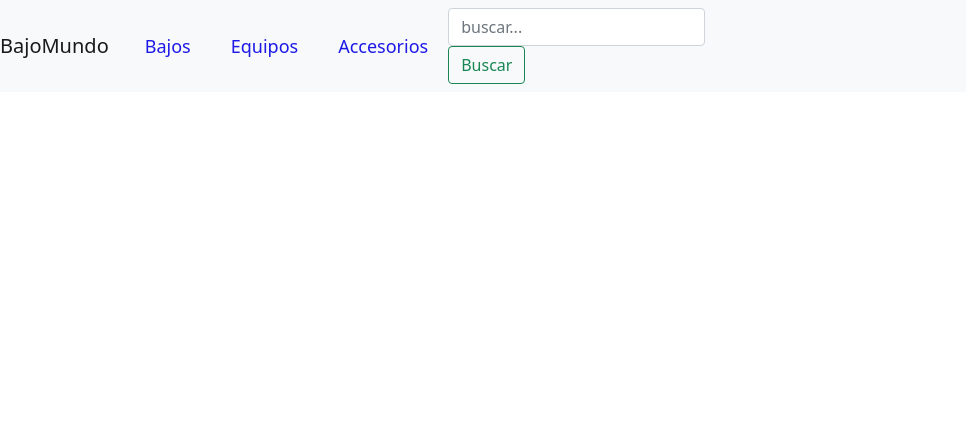
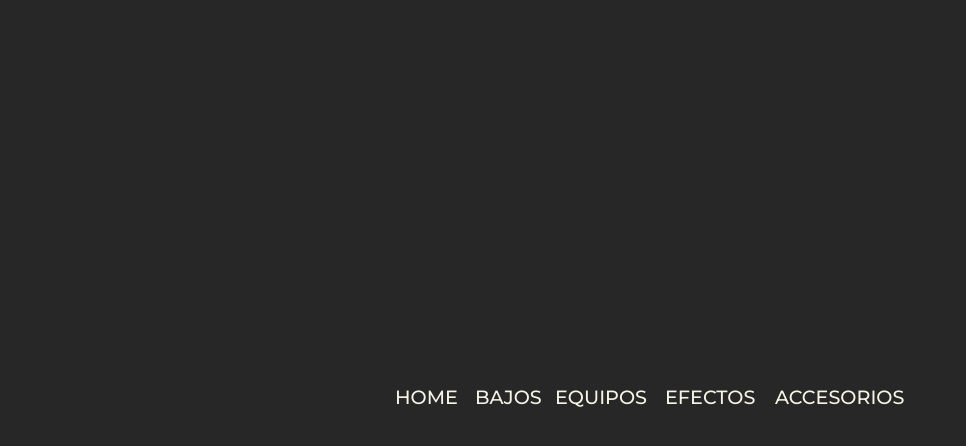
Before and after one commit to PlantaH/bajomundo, a React (Create React App) app: page / in a window 1280 px wide. Shown: the top 446 px of the page, without its empty margins (0-966 px from the left). Built offline with nearby package versions, Linux system fonts and the light colour scheme.

Commit message:
Componente Navbar

```diff
--- a/src/App.css
+++ b/src/App.css
@@ -1,4 +1,9 @@
-.App {
+body {
+  background: #272727;
+  font-family: "Montserrat", sans-serif;
+}
+
+/*.App {
   text-align: center;
 }
 
@@ -36,3 +41,4 @@
     transform: rotate(360deg);
   }
 }
+*/
--- a/src/App.js
+++ b/src/App.js
@@ -1,25 +1,18 @@
-import logo from './logo.svg';
+
+
 import './App.css';
 
-
-import { BrowserRouter as Router, Switch, Route, Link } from "react-router-dom";
-
-import Navbar from "./components/navbar"
-import Bajos from "./pages/bajos"
-import Equipos from "./pages/equipos"
-import Accesorios from "./pages/accesorios"
+import Navbar from "./components/Navbar/Navbar"
+import Footer from './components/Footer/Footer';
+import Main from './components/Main/Main';
 
 function App() {
   return (
-    <Router>
+    <body>
+
       <Navbar />
-      <Switch>
-        <Route path='/bajos' exact component={Bajos} />
-        <Route path='/equipos' component={Equipos} />
-        <Route path='/accesorios' component={Accesorios} />
-      </Switch>
-    </Router>
 
+    </body>
   );
 }
 
--- /dev/null
+++ b/src/components/Footer/Footer.jsx
@@ -0,0 +1,11 @@
+import React from 'react' //rafce
+
+const Footer = () => {
+    return (
+        <footer>
+            <div>el footer</div>
+        </footer>
+    )
+}
+
+export default Footer
--- /dev/null
+++ b/src/components/Main/Main.jsx
@@ -0,0 +1,12 @@
+import React from 'react'
+
+
+const Main = () => {
+    return (
+        <main>
+            este es el main
+        </main>
+    )
+}
+
+export default Main
--- /dev/null
+++ b/src/components/Navbar/Navbar.css
@@ -0,0 +1,92 @@
+@import url("https://fonts.googleapis.com/css2?family=Montserrat:wght@400;500;600;700&display=swap");
+* {
+  margin: 0;
+  padding: 0;
+  -webkit-box-sizing: border-box;
+  box-sizing: border-box;
+}
+
+
+.navMenu {
+  position: absolute;
+  top: 50%;
+  left: 50%;
+  -webkit-transform: translate(-50%, -50%);
+  transform: translate(-50%, -50%);
+}
+
+.navMenu a {
+  color: #f6f4e6;
+  text-decoration: none;
+  font-size: 1.2em;
+  text-transform: uppercase;
+  font-weight: 500;
+  display: inline-block;
+  -webkit-transition: all 0.2s ease-in-out;
+  transition: all 0.2s ease-in-out;
+}
+
+.navWidth-80{
+    width: 80px;
+}
+.navWidth-110{
+    width: 110px;
+}
+.navWidth-150{
+    width: 150px;
+}
+
+.navMenu a:hover {
+  color: #fddb3a;
+}
+
+.navMenu .dot {
+  width: 6px;
+  height: 6px;
+  background: #fddb3a;
+  border-radius: 50%;
+  opacity: 0;
+  -webkit-transform: translateX(30px);
+  transform: translateX(30px);
+  -webkit-transition: all 0.2s ease-in-out;
+  transition: all 0.2s ease-in-out;
+}
+
+.navMenu a:nth-child(1):hover ~ .dot {
+  -webkit-transform: translateX(30px);
+  transform: translateX(30px);
+  -webkit-transition: all 0.2s ease-in-out;
+  transition: all 0.2s ease-in-out;
+  opacity: 1;
+}
+
+.navMenu a:nth-child(2):hover ~ .dot {
+  -webkit-transform: translateX(110px);
+  transform: translateX(110px);
+  -webkit-transition: all 0.2s ease-in-out;
+  transition: all 0.2s ease-in-out;
+  opacity: 1;
+}
+
+.navMenu a:nth-child(3):hover ~ .dot {
+  -webkit-transform: translateX(205px);
+  transform: translateX(205px);
+  -webkit-transition: all 0.2s ease-in-out;
+  transition: all 0.2s ease-in-out;
+  opacity: 1;
+}
+
+.navMenu a:nth-child(4):hover ~ .dot {
+  -webkit-transform: translateX(310px);
+  transform: translateX(310px);
+  -webkit-transition: all 0.2s ease-in-out;
+  transition: all 0.2s ease-in-out;
+  opacity: 1;
+}
+.navMenu a:nth-child(5):hover ~ .dot {
+    -webkit-transform: translateX(435px);
+    transform: translateX(435px);
+    -webkit-transition: all 0.2s ease-in-out;
+    transition: all 0.2s ease-in-out;
+    opacity: 1;
+  }
--- /dev/null
+++ b/src/components/Navbar/Navbar.jsx
@@ -0,0 +1,18 @@
+import React from "react";
+import "./Navbar.css";
+
+const Navbar = () => {
+  return (
+
+    <nav className="navMenu">
+      <a href="#" className="navWidth-80">Home</a>
+      <a href="#" className="navWidth-80">Bajos</a>
+      <a href="#" className="navWidth-110">Equipos</a>
+      <a href="#" className="navWidth-110">Efectos</a>
+      <a href="#" className="navWidth-110">Accesorios</a>
+      <div className="dot"></div>
+    </nav>
+
+  );
+};
+export default Navbar;
--- a/src/components/navbar.css
+++ /dev/null
@@ -1,79 +0,0 @@
-
-.mid {
-	background-color: red;
-	display: inline-block;
-	width: 80%;
-	margin: auto;
-}
-
-.navbar{
-	display:inline-block;
-}
-
-
-.navbar li{
-    list-style: none;
-    display:inline-block;
-
-    margin:auto;
-}
-
-.navbar li a{
-    text-decoration: none;
-    color:rgb(29, 25, 231);
-    font-size: 18px;
-    padding:8px 20px;
-}
-
-.navbar li a:hover{
-    color:rgb(151, 7, 247);
-    border: darkmagenta;
-    border-radius: 2px;
-    font-size: 20px;
-}
-
-.navbar li a:active{
-    background-color: deepskyblue;
-    border-radius: 5px;
-}
-.right {
-	background-color: aqua;
-    display: inline-block;
-    width: 8%;
-
-    font-size: 18px;
-    padding: 18px 26px;
-    color: #1d19e7;
-}
-
-.right {
-	background-color: aqua;
-    display: inline-block;
-    width: 8%;
-
-    font-size: 18px;
-    padding: 18px 26px;
-    color: #1d19e7;
-}
-.right a{
-    text-decoration:none;
-}
-.right:hover{
-font-weight:bolder;
-}
-
-.left {
-	background-color: aqua;
-    display: inline-block;
-    width: 20%;
-    font-size: 18px;
-    padding: 18px 17px;
-    color: #1d19e7;
-}
-
-.left a{
-text-decoration:none;
-}
-.left:hover{
-font-weight:bolder;
-}
--- a/src/components/navbar.jsx
+++ /dev/null
@@ -1,40 +0,0 @@
-import React from 'react';
-import "./navbar.css"
-import { Link } from "react-router-dom";
-
-import 'bootstrap/dist/css/bootstrap.min.css';
-
-const navBar= () =>{
-  return (
-		<header>
-      <div>
-          <nav class="navbar navbar-expand-lg navbar-light bg-light">
-            <a class="navbar-brand" href="/inicio">BajoMundo</a>
-            <button class="navbar-toggler" type="button" data-toggle="collapse" data-target="#navbarSupportedContent" aria-controls="navbarSupportedContent" aria-expanded="false" aria-label="Toggle navigation">
-              <span class="navbar-toggler-icon"></span>
-            </button>
-
-            <div class="collapse navbar-collapse" id="navbarSupportedContent">
-              <ul class="navbar-nav mr-auto">
-                <li class="nav-item">
-                  <Link to="/bajos">Bajos</Link>
-                </li>
-                <li class="nav-item">
-                  <Link to="/equipos">Equipos</Link>
-                </li>
-                <li class="nav-item">
-                  <Link to="/accesorios">Accesorios</Link>
-                </li>
-              </ul>
-              <form class="form-inline my-2 my-lg-0">
-                <input class="form-control mr-sm-2" type="search" placeholder="buscar..." aria-label="Search" />
-                <button class="btn btn-outline-success my-2 my-sm-0" type="submit">Buscar</button>
-              </form>
-            </div>
-          </nav>
-
-      </div>
-    </header>
-  );
-}
-export default navBar;
--- a/src/pages/inicio.js
+++ b/src/pages/inicio.js
@@ -2,7 +2,7 @@ import React from 'react';
 const Inicio = () =>{
   return (
     <div>
-      <h3>BajoMundo</h3>
+      <h3>BajoMundo pagina de inicio</h3>
     </div>
   );
 }
```
